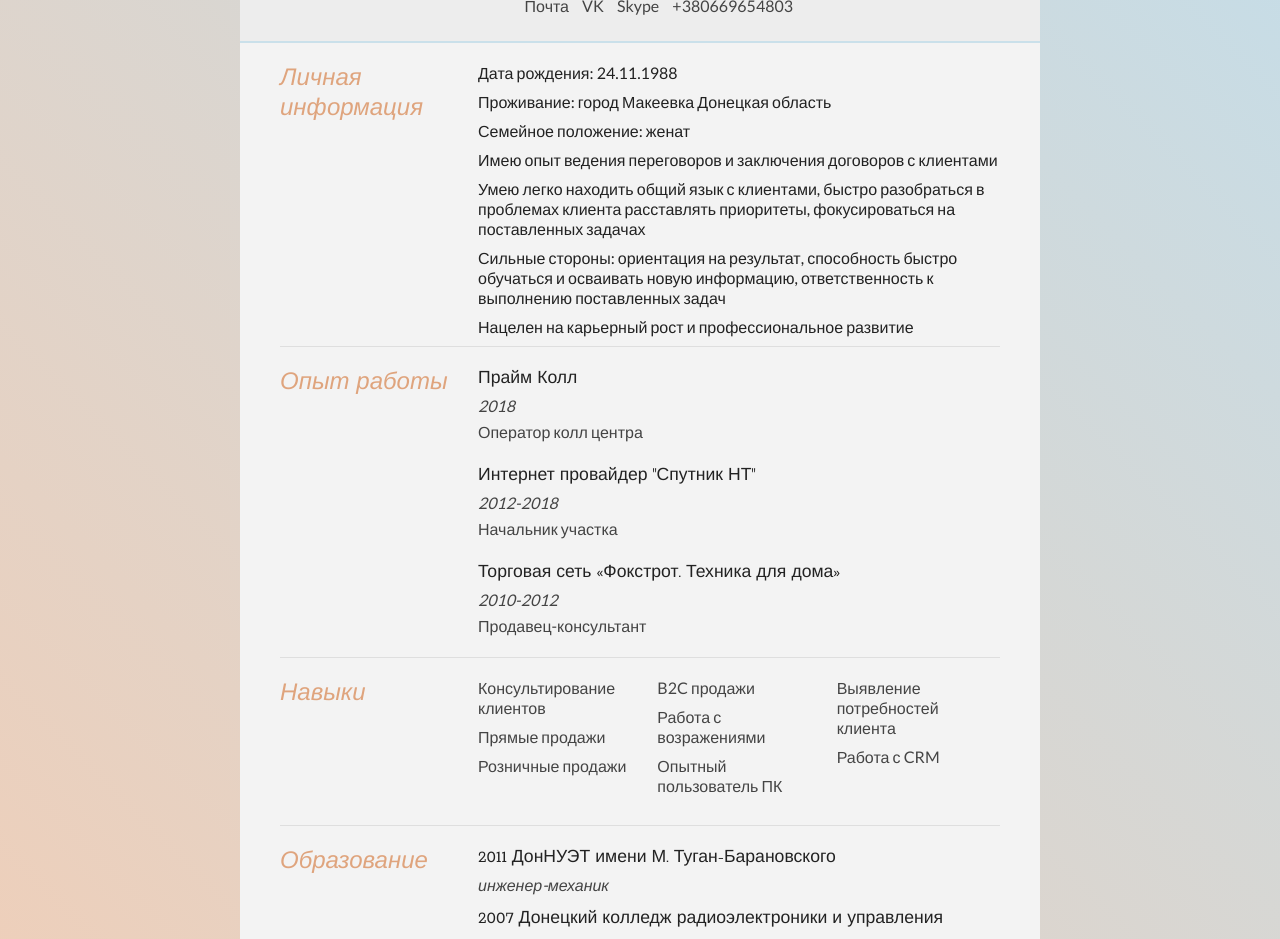
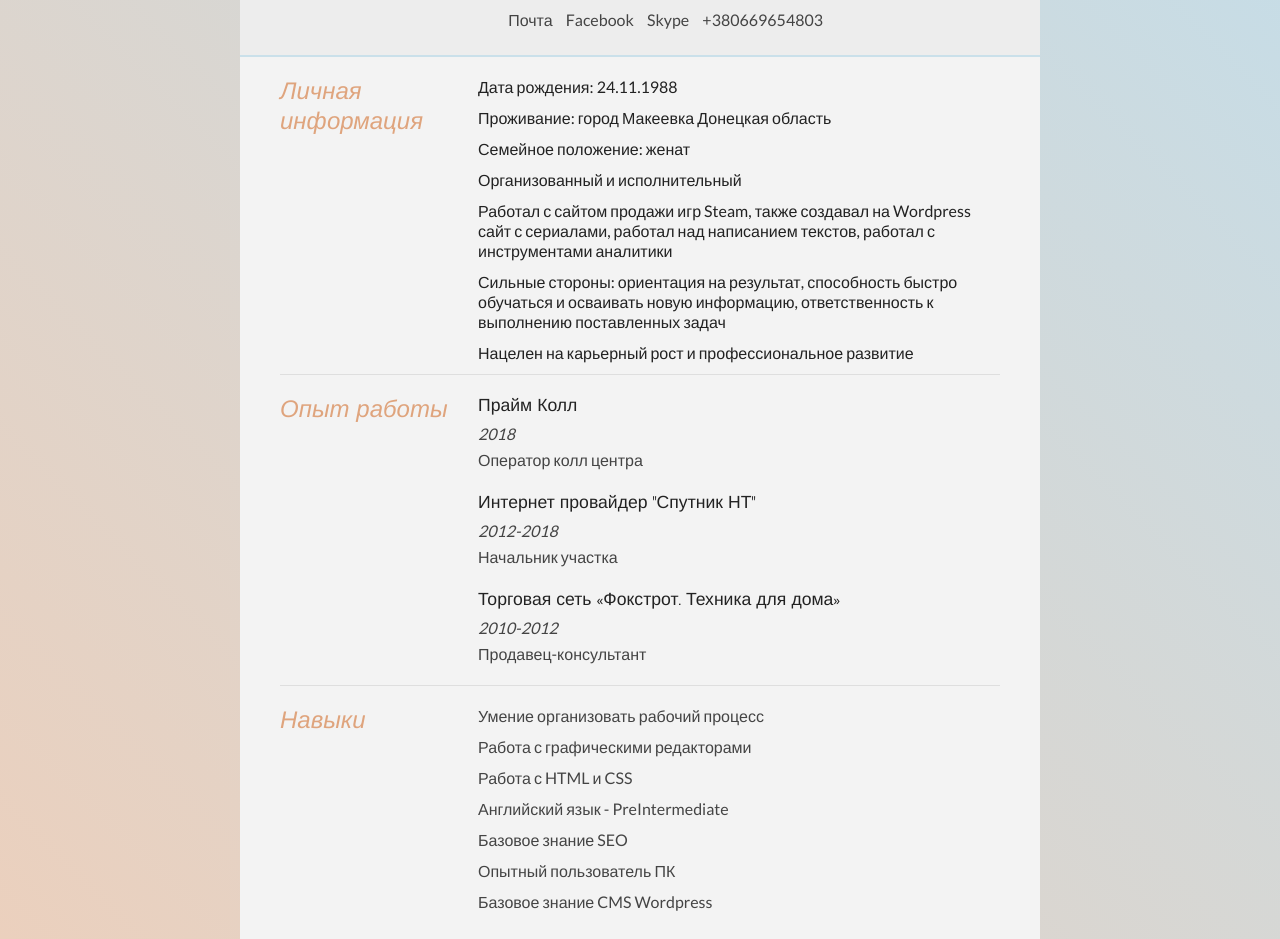
Before and after one commit to SidorenkoMikhail/SidorenkoMikhail.github.io, a plain HTML site: page index.html in a window 1280 px wide. Shown: the part 152-1091 px from the top of the page. Drawn offline with Linux system fonts and the light colour scheme.

Commit message:
maybe_lastcommit

```diff
--- a/index.html
+++ b/index.html
@@ -22,13 +22,13 @@
 
 		<div id="name">
 			<h1 class="quickFade delayTwo">Михаил Сидоренко</h1>
-			<h2 class="quickFade delayThree">Менеджер отдела продаж </h2>
+			<h2 class="quickFade delayThree">Резюме</h2>
 		</div>
 
 		<div id="contactDetails" class="quickFade delayFour">
 			<ul>
 				<li><a href="mailto:mixasicsid@gmail.com" target="_blank">Почта</a></li>
-          <li><a href="https://vk.com/id16690592">VK</a></li>
+          <li><a href="https://www.facebook.com/mihail.sidorenko.90">Facebook</a></li>
 					 <li><a href="skype:+380669654803">Skype</a></li>
 				     <li><a href="tel:+380669654803">+380669654803</a></li>
 			</ul>
@@ -48,9 +48,10 @@
 					<li>Дата рождения: 24.11.1988 </li>
            <li>Проживание: город Макеевка Донецкая область</li>
              <li>Семейное положение: женат</li>
-						  <li>Имею опыт ведения переговоров и заключения договоров с клиентами</li>
-							  <li>Умею легко находить общий язык с клиентами, быстро разобраться в проблемах клиента
-							     расставлять приоритеты, фокусироваться на поставленных задачах</li>
+						  <li>Организованный и исполнительный</li>
+							  <li>Работал с сайтом продажи игр Steam, также создавал на Wordpress сайт с
+                    сериалами, работал над написанием текстов,
+                     работал с инструментами аналитики</li>
                     <li>Сильные стороны: ориентация на результат, способность быстро обучаться и осваивать новую информацию,
                         ответственность к выполнению поставленных задач</li>
                          <li>Нацелен на карьерный рост и профессиональное развитие</li>
@@ -98,14 +99,13 @@
 
 			<div class="sectionContent">
 				<ul class="keySkills">
-					<li>Консультирование клиентов</li>
-					<li>Прямые продажи</li>
-					<li>Розничные продажи</li>
-					<li>B2C продажи</li>
-					<li>Работа с возражениями</li>
+					<li>Умение организовать рабочий процесс</li>
+					<li>Работа с графическими редакторами</li>
+					<li>Работа с HTML и CSS</li>
+					<li>Английский язык - PreIntermediate</li>
+					<li>Базовое знание SEO</li>
 					<li>Опытный пользователь ПК</li>
-					<li>Выявление потребностей клиента</li>
-					<li>Работа с CRM</li>
+					<li>Базовое знание  CMS Wordpress</li>
 				</ul>
 			</div>
 			<div class="clear"></div>
@@ -119,11 +119,12 @@
 
 			<div class="sectionContent">
 				<article>
-					<h2>2011 ДонНУЭТ имени М. Туган-Барановского</h2>
+					<h2>2012
+						 ДонНУЭТ имени М. Туган-Барановского</h2>
 					<p class="subDetails1">инженер-механик</p>
 						</article>
         <article>
-					<h2> 2007 Донецкий колледж радиоэлектроники и управления</h2>
+					<h2> 2008 Донецкий колледж радиоэлектроники и управления</h2>
 					<p class="subDetails1">менеджер</p>
 				</article>
 			</div>
--- a/style.css
+++ b/style.css
@@ -44,12 +44,12 @@ li {
 	font-size: 2em;
 	font-weight: 500;
 	font-family: 'Rokkitt', Helvetica, Arial, sans-serif;
-	margin-bottom: 9px;
+	margin-bottom: 19px;
 }
 
 #name h2 {
-	font-size: 1.2em;
-	margin-left: 137px;
+	font-size: 1.4em;
+	margin-left: 208px;
 	font-family: 'Rokkitt', Helvetica, Arial, sans-serif;
 }
 
@@ -79,14 +79,14 @@ li {
 }
 
 li{
-	padding-bottom: 9px;
+	padding-bottom: 11px;
 }
 
 #contactDetails ul {
 	list-style-type: none;
 	font-size: 1em;
 	margin-top: 22px;
-	margin-right: 207px;
+	margin-right: 177px;
 }
 
 #contactDetails ul li {
@@ -156,14 +156,14 @@ section:last-child {
 .subDetails1 {
 	font-size: 1em;
 	font-style: italic;
-	margin-bottom: 10px;
+	margin-bottom: 20px;
 }
 
 .keySkills {
 	list-style-type: none;
 	-moz-column-count:3;
 	-webkit-column-count:3;
-	column-count:3;
+	column-count:1;
 	margin-bottom: 20px;
 	font-size: 1em;
 	color: #444;
```
